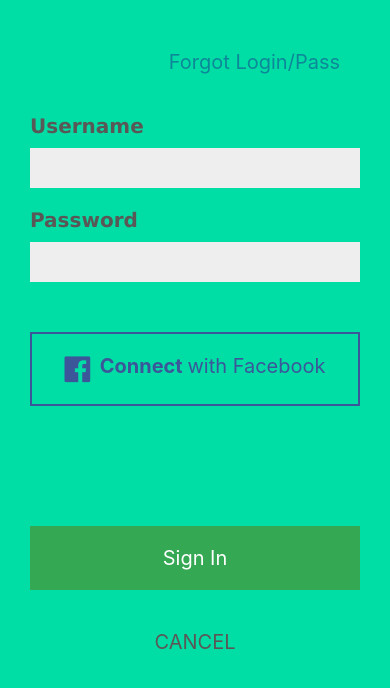
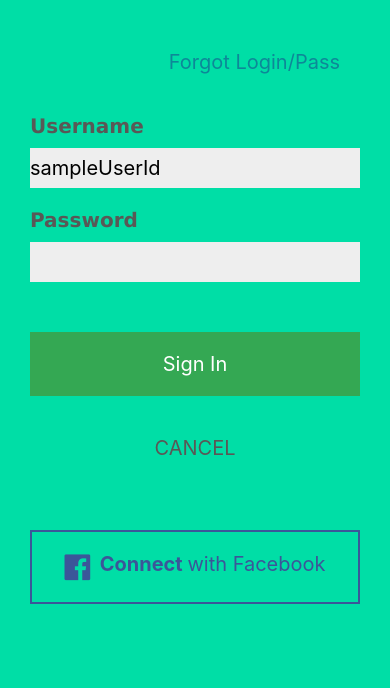
Before and after one commit to friendbit/client, a React Native app: screen / in a window 390 px wide. Shown: the top 688 px of the page. Built offline with nearby package versions, Linux system fonts and the light colour scheme.

Commit message:
passing user and password to login attempt

```diff
--- a/package.json
+++ b/package.json
@@ -28,6 +28,7 @@
     "expo": "^21.0.0",
     "react": "16.0.0-alpha.12",
     "react-native": "^0.48.4",
+    "react-native-simple-auth": "^2.1.0",
     "react-native-vector-icons": "^4.4.2",
     "react-redux": "^5.0.6",
     "redux": "^3.7.2"
--- a/src/actions/index.js
+++ b/src/actions/index.js
@@ -1,8 +1,16 @@
 
 export function loginAttempt(user, password) {
+  console.log("loginAttempt user: " + user);
   return {
     type: 'LOGIN_FAILED',
     user,
-    message:'incorrect login'
+    message: 'incorrect login'
   };
 }
+
+export function userIdChanged(newUserId) {
+  return {
+    type: 'USER_ID_CHANGED',
+    newUserId
+  }
+}
--- a/src/pages/Login.js
+++ b/src/pages/Login.js
@@ -1,4 +1,5 @@
 import React, { Component } from 'react';
+import PropTypes from 'prop-types';
 import { connect } from 'react-redux';
 
 import {
@@ -14,21 +15,31 @@ import Container from '../components/Container';
 import Button from '../components/Button';
 import Label from '../components/Label';
 
-import {loginAttempt} from '../actions'
+import {loginAttempt, userIdChanged} from '../actions'
 
 import {fbcolors} from '../Constants';
 
 /**onPress={this.press.bind(this)} */
 
 class Login extends Component {
-    // constructor(props){
-    //     super(props);
-    //     this.getErrorMessage = this.getErrorMessage.bind(this);
-    // }
+    constructor(props){
+        super(props);
+        this.state = {password:""};
+    }
+
+    static propTypes = {
+        user: PropTypes.object.isRequired,
+        dispatch: PropTypes.function
+    }
+
+    onUserIdChanged(newUserId) {
+        console.log("onUserIdChanged " + JSON.stringify(newUserId) );
+        this.props.dispatch(userIdChanged(newUserId));
+    }
 
     onSigninPressed() {
         console.log("onSigninPressed Pressed");
-        this.props.dispatchLogin();
+        this.props.dispatchLogin(this.props.user.userId, this.state.password);
     }
 
     getErrorMessage(){
@@ -36,7 +47,7 @@ class Login extends Component {
             console.log("render message")
             return <Label text={this.props.user.message} />;
         }
-        console.log("render null " + JSON.stringify(this.props))
+        console.log("render " + JSON.stringify(this.props))
 
         return null;
     }
@@ -55,6 +66,8 @@ class Login extends Component {
                     {this.getErrorMessage()}
                     <TextInput
                         style={styles.textInput}
+                        value={this.props.user.userId}
+                        onChangeText={(newUserId) => this.onUserIdChanged(newUserId)}
                     />
                 </Container>
                 <Container>
@@ -62,19 +75,9 @@ class Login extends Component {
                     <TextInput
                         secureTextEntry={true}
                         style={styles.textInput}
+                        value={this.state.password}
+                        onChangeText={(password) => this.setState({password})}
                     />
-                </Container>
-                <Container>
-                    <Button
-                        styles={{ button: styles.transparentButton }}
-
-                    >
-                        <View style={styles.inline}>
-                            <Icon name="facebook-official" size={30} color="#3B5699" />
-                            <Text style={[styles.buttonBlueText, styles.buttonBigText]}>  Connect </Text>
-                            <Text style={styles.buttonBlueText}>with Facebook</Text>
-                        </View>
-                    </Button>
                 </Container>
 
                 <View style={styles.footer}>
@@ -92,6 +95,20 @@ class Login extends Component {
                         />
                     </Container>
                 </View>
+
+                <Container>
+                    <Button
+                        styles={{ button: styles.transparentButton }}
+
+                    >
+                        <View style={styles.inline}>
+                            <Icon name="facebook-official" size={30} color="#3B5699" />
+                            <Text style={[styles.buttonBlueText, styles.buttonBigText]}>  Connect </Text>
+                            <Text style={styles.buttonBlueText}>with Facebook</Text>
+                        </View>
+                    </Button>
+                </Container>
+
             </ScrollView>
         );
     }
@@ -145,7 +162,7 @@ const styles = StyleSheet.create({
         backgroundColor: '#34A853'
     },
     footer: {
-        marginTop: 100
+        marginTop: 30
     }
 });
 
@@ -157,7 +174,8 @@ function mapStateToProps(state) {
 
 function mapDispatchToProps(dispatch) {
     return {
-        dispatchLogin: (user, password) => dispatch(loginAttempt(user, password))
+        dispatchLogin: (user, password) => dispatch(loginAttempt(user, password)),
+        dispatch:dispatch
     }
 }
 
--- a/src/reducers/index.js
+++ b/src/reducers/index.js
@@ -1,14 +1,19 @@
 import { combineReducers } from 'redux'
 
-const user = (state = {}, action) => {
+const user = (state = {userId:"sampleUserId"}, action) => {
     console.log("action: " + action.type);
     switch (action.type) {
         case 'LOGIN_FAILED':
 
             return {
                 ...state,
-                user:action.user,
+                userId:action.user,
                 message:action.message
+            };
+        case 'USER_ID_CHANGED':
+            return {
+                ...state,
+                userId:action.newUserId
             };
 
         default:
```
